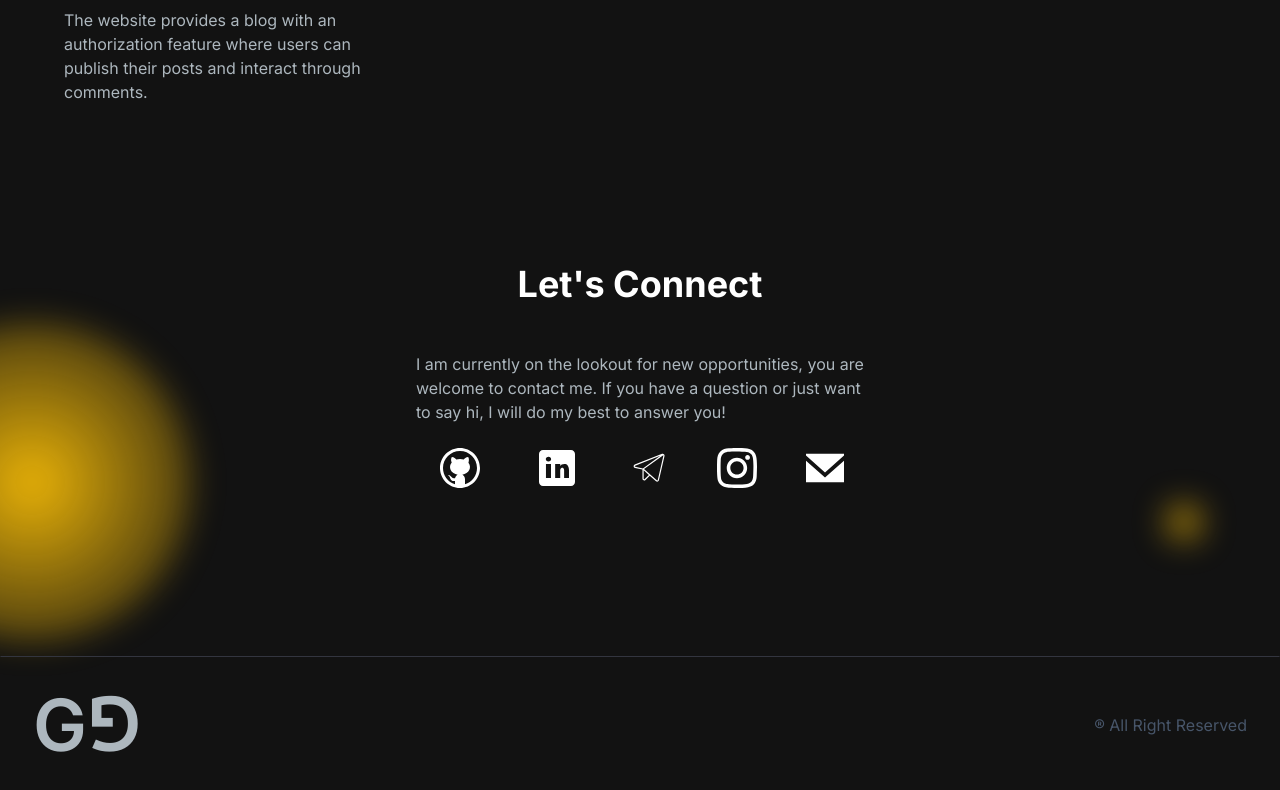
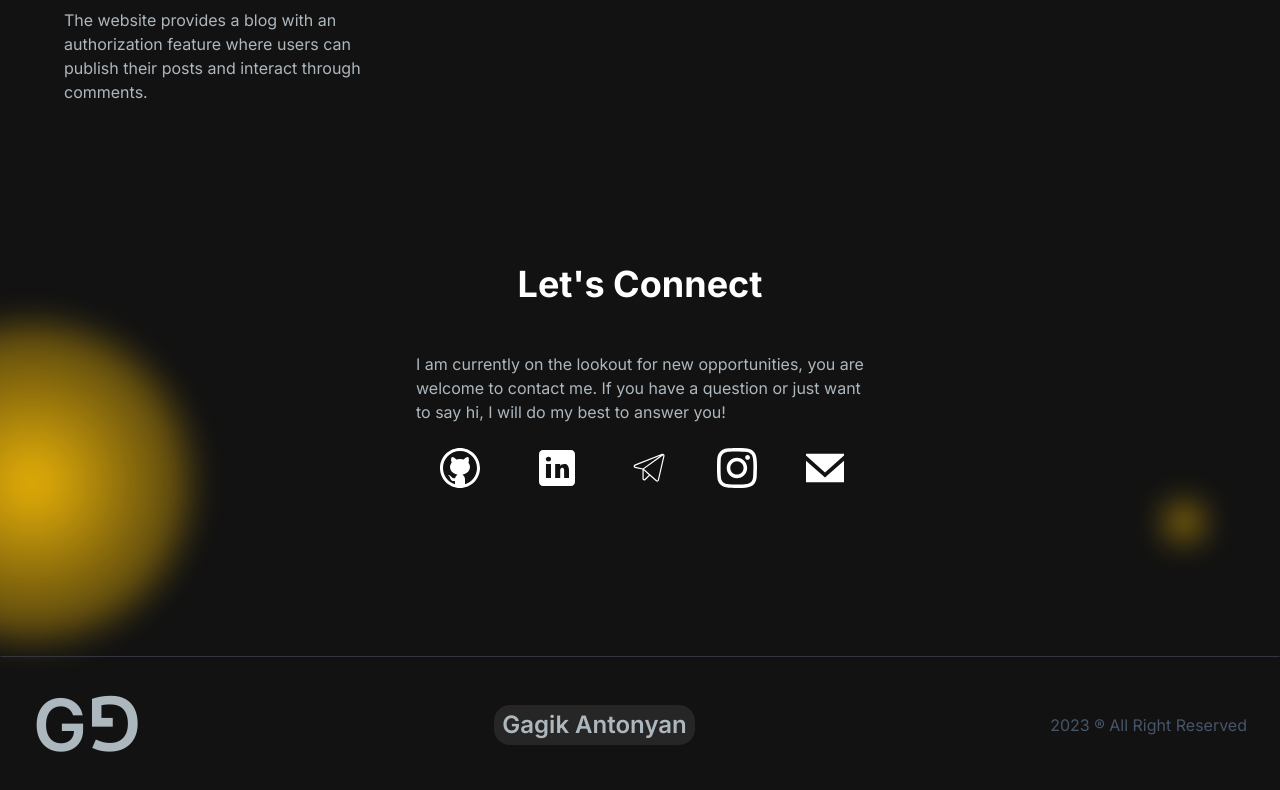
Before and after one commit to GoGagoo/gogagoo-portfolio-nextjs, a Next.js app: page / in a window 1280 px wide. Shown: the part 2520-3310 px from the top of the page. Built offline with nearby package versions, Linux system fonts and the light colour scheme.

Commit message:
ui(*): add my name and some effects

```diff
--- a/src/app/components/FooterSection.jsx
+++ b/src/app/components/FooterSection.jsx
@@ -8,7 +8,8 @@ const FooterSection = () => {
 			href={"/"}
 			>
 				<span className='text-7xl text-[#ADB7BE] hover:text-white font-semibold hover:-rotate-180 transition duration-1000'>G⅁</span>
-				<p className='text-slate-600'>® All Right Reserved</p>
+				<span className='font-semibold text-2xl text-[#ADB7BE] scale-100 rounded-2xl bg-neutral-800 px-2 py-1 hover:text-white transition-transform duration-500 hover:scale-125'>Gagik Antonyan</span>
+				<p className='text-slate-600'>{new Date().getFullYear()} ® All Right Reserved</p>
 			</Link>
 		</footer>
 	)
```
